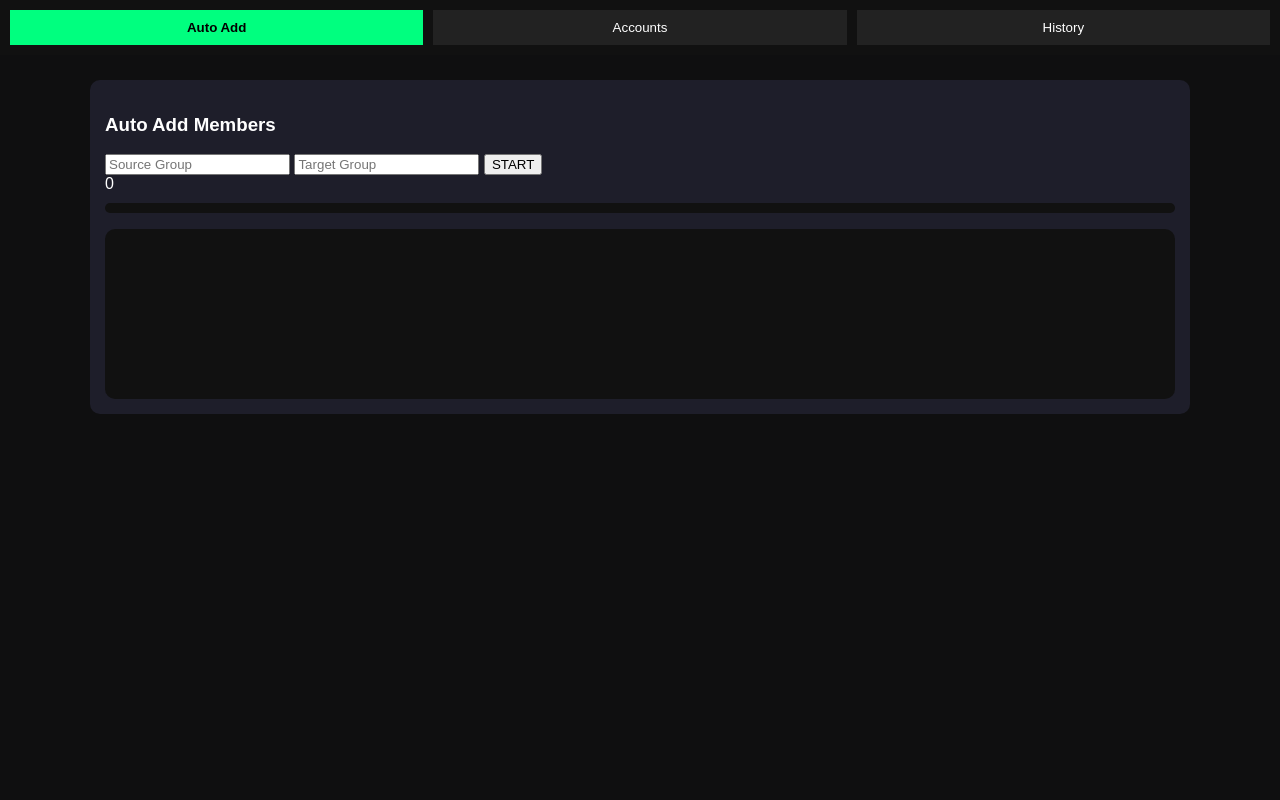
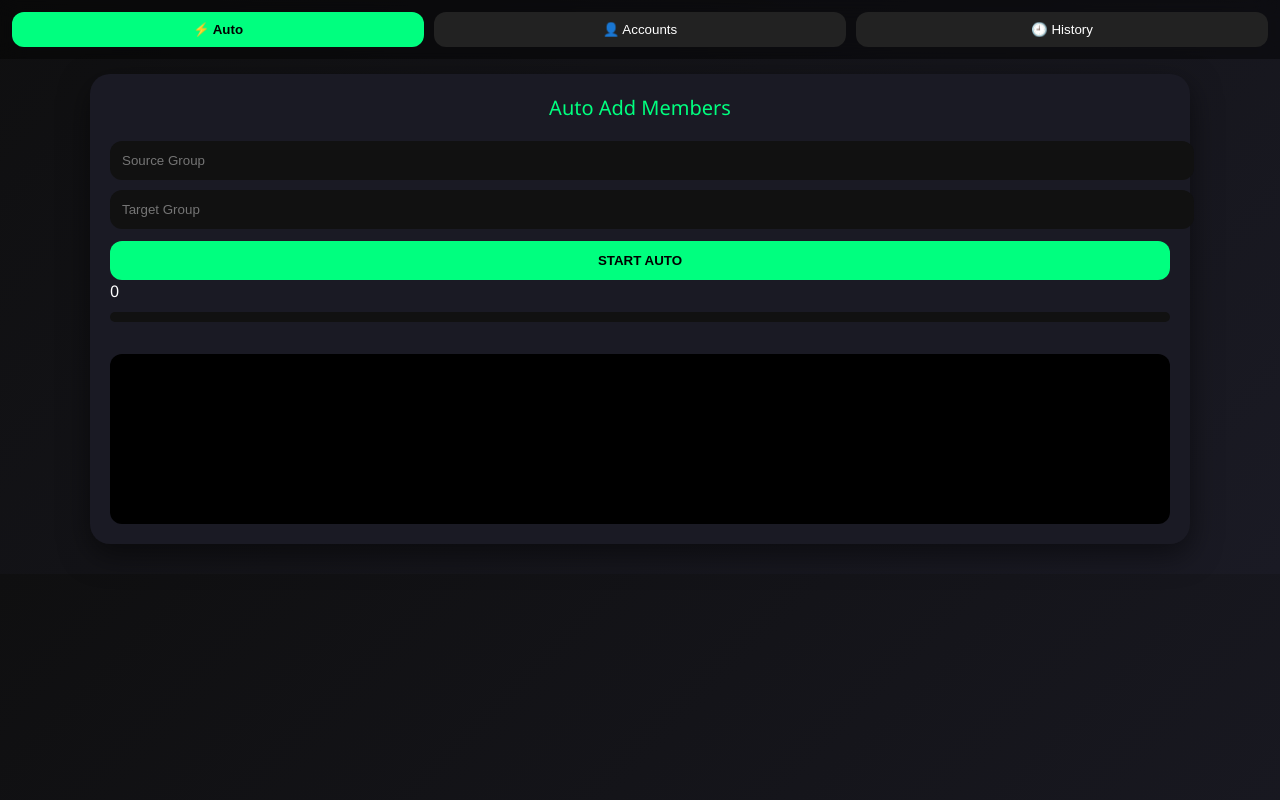
Before and after one commit to ANRACHANA/adder-member_kh, a website: page index.html in a window 1280 px wide. Drawn offline with Linux system fonts and the light colour scheme; no server answers.

Commit message:
Update index.html

```diff
--- a/index.html
+++ b/index.html
@@ -2,28 +2,126 @@
 <html lang="en">
 <head>
 <meta charset="UTF-8">
-<title>Telegram Auto-Add PRO MAX 🚀</title>
+<title>Telegram Auto-Add PRO 🚀</title>
 <meta name="viewport" content="width=device-width, initial-scale=1.0">
 
 <style>
-body{font-family:Arial;background:#0f0f10;color:#fff;margin:0;}
+:root{
+  --bg:#0f0f10;
+  --card:#1a1a24;
+  --primary:#00ff7f;
+  --danger:#ff4c4c;
+  --text:#fff;
+}
+
+body{
+  margin:0;
+  font-family:'Segoe UI',sans-serif;
+  background:linear-gradient(135deg,#0f0f10,#1a1a24);
+  color:var(--text);
+}
+
+/* NAV */
+.nav{
+  display:flex;
+  gap:10px;
+  padding:12px;
+  background:rgba(0,0,0,0.4);
+  backdrop-filter:blur(10px);
+}
+.nav button{
+  flex:1;
+  padding:10px;
+  border:none;
+  border-radius:12px;
+  background:#222;
+  color:#fff;
+  cursor:pointer;
+  transition:0.3s;
+}
+.nav button.active{
+  background:var(--primary);
+  color:#000;
+  font-weight:bold;
+}
+
+/* CONTAINER */
 .container{max-width:1100px;margin:auto;padding:15px;}
-.nav{display:flex;background:#111;padding:10px;gap:10px;}
-.nav button{flex:1;padding:10px;background:#222;border:none;color:#fff;cursor:pointer;}
-.nav button.active{background:#00ff7f;color:#000;font-weight:bold;}
 .page{display:none;}
 .page.active{display:block;}
-section{background:#1e1e2a;border-radius:10px;padding:15px;margin-top:10px;}
+
+/* CARD */
+.card{
+  background:var(--card);
+  padding:20px;
+  border-radius:20px;
+  margin-bottom:15px;
+  box-shadow:0 10px 30px rgba(0,0,0,0.5);
+}
+
+.title{
+  text-align:center;
+  font-size:20px;
+  color:var(--primary);
+  margin-bottom:10px;
+}
+
+/* INPUT */
+input{
+  width:100%;
+  padding:12px;
+  border-radius:12px;
+  border:none;
+  background:#111;
+  color:#fff;
+  margin-top:10px;
+}
+
+/* BUTTON */
+button.main{
+  margin-top:12px;
+  padding:12px;
+  width:100%;
+  border:none;
+  border-radius:12px;
+  background:var(--primary);
+  font-weight:bold;
+  cursor:pointer;
+  transition:0.3s;
+}
+button.main:hover{
+  background:#00cc66;
+  color:#fff;
+}
+
+/* STATUS */
+.success{color:var(--primary);}
+.failed{color:var(--danger);}
+.skipped{color:#aaa;}
+
+/* TABLE */
 table{width:100%;border-collapse:collapse;}
 td,th{padding:8px;border-bottom:1px solid #333;}
-th{color:#00ff7f;}
-.success{color:#00ff7f;}
-.failed{color:#ff4c4c;}
-.skipped{color:#9999ff;}
-.console{background:#111;height:150px;overflow:auto;padding:10px;border-radius:10px;font-size:12px;}
-.progress{height:10px;background:#00ff7f;width:0%;border-radius:10px;}
+th{color:var(--primary);}
+
+/* PROGRESS */
 .bar{background:#111;border-radius:10px;margin-top:10px;}
-.avatar{width:25px;height:25px;border-radius:50%;}
+.progress{height:10px;background:var(--primary);width:0%;border-radius:10px;transition:0.3s;}
+
+/* LIST */
+ul{list-style:none;padding:0;max-height:300px;overflow:auto;}
+li{padding:6px;border-bottom:1px solid #222;font-size:13px;}
+
+/* CONSOLE */
+.console{
+  background:#000;
+  padding:10px;
+  border-radius:12px;
+  height:150px;
+  overflow:auto;
+  font-size:12px;
+  margin-top:10px;
+}
 </style>
 </head>
 
@@ -31,53 +129,55 @@ th{color:#00ff7f;}
 
 <!-- NAV -->
 <div class="nav">
-<button class="tab active" data-page="auto">Auto Add</button>
-<button class="tab" data-page="accounts">Accounts</button>
-<button class="tab" data-page="history">History</button>
+<button class="tab active" data-page="auto">⚡ Auto</button>
+<button class="tab" data-page="accounts">👤 Accounts</button>
+<button class="tab" data-page="history">🕘 History</button>
 </div>
 
 <div class="container">
 
-<!-- AUTO ADD -->
+<!-- AUTO -->
 <div id="auto" class="page active">
-<section>
-<h3>Auto Add Members</h3>
+<div class="card">
+<div class="title">Auto Add Members</div>
+
 <input id="source" placeholder="Source Group">
 <input id="target" placeholder="Target Group">
-<button id="start">START</button>
+<button class="main" id="start">START AUTO</button>
 
 <div id="status"></div>
 <div id="counter">0</div>
+
 <div class="bar"><div id="progress" class="progress"></div></div>
 
 <ul id="list"></ul>
 <div class="console" id="console"></div>
-</section>
+</div>
 </div>
 
 <!-- ACCOUNTS -->
 <div id="accounts" class="page">
-<section>
-<h3>Accounts</h3>
+<div class="card">
+<div class="title">Accounts</div>
 <table>
-<thead><tr><th>ID</th><th>Phone</th><th>Status</th><th>FloodWait</th></tr></thead>
+<thead><tr><th>ID</th><th>Phone</th><th>Status</th><th>Flood</th></tr></thead>
 <tbody id="accountsTable"></tbody>
 </table>
-</section>
+</div>
 </div>
 
 <!-- HISTORY -->
 <div id="history" class="page">
-<section>
-<h3>History</h3>
+<div class="card">
+<div class="title">History</div>
 <ul id="historyList"></ul>
-</section>
+</div>
 </div>
 
 </div>
 
 <script>
-// ===== NAV =====
+// NAV
 document.querySelectorAll(".tab").forEach(btn=>{
   btn.onclick=()=>{
     document.querySelectorAll(".tab").forEach(b=>b.classList.remove("active"))
@@ -87,7 +187,7 @@ document.querySelectorAll(".tab").forEach(btn=>{
   }
 })
 
-// ===== LOAD ACCOUNTS =====
+// ===== Accounts =====
 async function loadAccounts(){
   const res=await fetch("/account-status")
   const data=await res.json()
@@ -100,6 +200,7 @@ async function loadAccounts(){
     if(a.floodWaitUntil && a.floodWaitUntil>Date.now()){
       flood=Math.floor((a.floodWaitUntil-Date.now())/1000)+"s"
     }
+
     table.innerHTML+=`
     <tr>
       <td>${id}</td>
@@ -112,32 +213,27 @@ async function loadAccounts(){
 setInterval(loadAccounts,2000)
 loadAccounts()
 
-// ===== LOAD HISTORY =====
-let historySet = new Set()
+// ===== History =====
+let historySet=new Set()
 
 async function loadHistory(){
   const res=await fetch("/history")
   const data=await res.json()
   const box=document.getElementById("historyList")
   box.innerHTML=""
-
   historySet.clear()
 
   Object.values(data).slice(-100).reverse().forEach(h=>{
-    const key = h.username || h.user_id
+    const key=h.username||h.user_id
     if(h.status==="success") historySet.add(key)
 
-    box.innerHTML+=`
-    <li class="${h.status}">
-      ${key} → ${h.status}
-      <br><small>${h.reason}</small>
-    </li>`
+    box.innerHTML+=`<li class="${h.status}">${key} → ${h.status}</li>`
   })
 }
 setInterval(loadHistory,3000)
 loadHistory()
 
-// ===== AUTO ADD =====
+// ===== Auto Add =====
 const startBtn=document.getElementById("start")
 const status=document.getElementById("status")
 const counter=document.getElementById("counter")
@@ -170,7 +266,6 @@ function nextAccount(data,index){
   return null
 }
 
-// ===== START AUTO ADD =====
 startBtn.onclick=async()=>{
   const source=document.getElementById("source").value.trim()
   const target=document.getElementById("target").value.trim()
@@ -193,7 +288,7 @@ startBtn.onclick=async()=>{
 
     const members=data.members||[]
     if(members.length===0){
-      status.innerText="No more members"
+      status.innerText="Done"
       break
     }
 
@@ -201,46 +296,29 @@ startBtn.onclick=async()=>{
     const accounts=await getAccounts()
 
     for(const m of members){
-      const key = m.username || m.user_id
+      const key=m.username||m.user_id
 
-      // ===== 🔥 SKIP HISTORY (NO DELAY) =====
       if(historySet.has(key)){
-        log(`SKIP history → ${key}`)
-        list.innerHTML+=`<li class="skipped">${key} → skipped</li>`
-        total++
-        counter.innerText=total
-        progress.style.width=(total%100)+"%"
+        log(`SKIP ${key}`)
         continue
       }
 
       const acc=nextAccount(accounts,accIndex)
-
-      if(!acc){
-        status.innerText="All accounts FloodWait..."
-        await new Promise(r=>setTimeout(r,5000))
-        continue
-      }
+      if(!acc){await new Promise(r=>setTimeout(r,5000)); continue}
 
       accIndex=acc.index
+
       log(`${acc.id} → ${key}`)
 
       const addRes=await fetch("/add-member",{
         method:"POST",
         headers:{"Content-Type":"application/json"},
-        body:JSON.stringify({
-          username:m.username,
-          user_id:m.user_id,
-          access_hash:m.access_hash,
-          targetGroup:target
-        })
+        body:JSON.stringify({...m,targetGroup:target})
       })
 
       const result=await addRes.json()
 
-      list.innerHTML+=`
-      <li class="${result.status}">
-        ${key} → ${result.status}
-      </li>`
+      list.innerHTML+=`<li class="${result.status}">${key} → ${result.status}</li>`
 
       total++
       counter.innerText=total
@@ -252,15 +330,12 @@ startBtn.onclick=async()=>{
       }
     }
 
-    // ===== Batch delay =====
     let wait=30
     while(wait--){
       status.innerText=`Next batch in ${wait}s`
       await new Promise(r=>setTimeout(r,1000))
     }
   }
-
-  status.innerText="Finished ✅"
 }
 </script>
 
```
